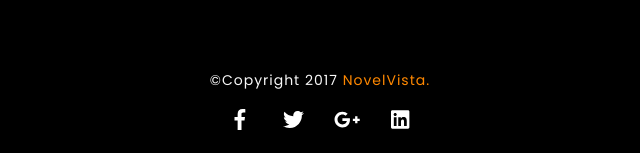
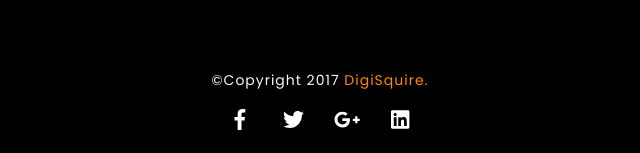
Before and after one commit to HSDesigns/UIProjectWebsite, a plain HTML site: page index.html in a window 1280 px wide. Shown: the part 1621-1774 px from the top of the page, 320-960 px from the left. Drawn offline with nearby package versions, Linux system fonts and the light colour scheme; animation ran at ten frames a second.

Commit message:
copyright

```diff
--- a/index.html
+++ b/index.html
@@ -250,7 +250,7 @@
       <p><span><a data-toggle="modal" data-target="#callNowCTAModal" href="#" class="smoth-scroll">Contact us</a></span></p>
      </div>
      <div class="col-md-4 text-center">
-      <p>&copy;Copyright 2017 <span style="color:#ff8800;">NovelVista.</span> </p>
+      <p>&copy;Copyright 2017 <span style="color:#ff8800;">DigiSquire.</span> </p>
      </div>
      <div class="col-md-4 design-credit text-right">
       <p>Design By <a href="#" target="_blank" title="DigiSquire">HSDesigns</a></p>
```
